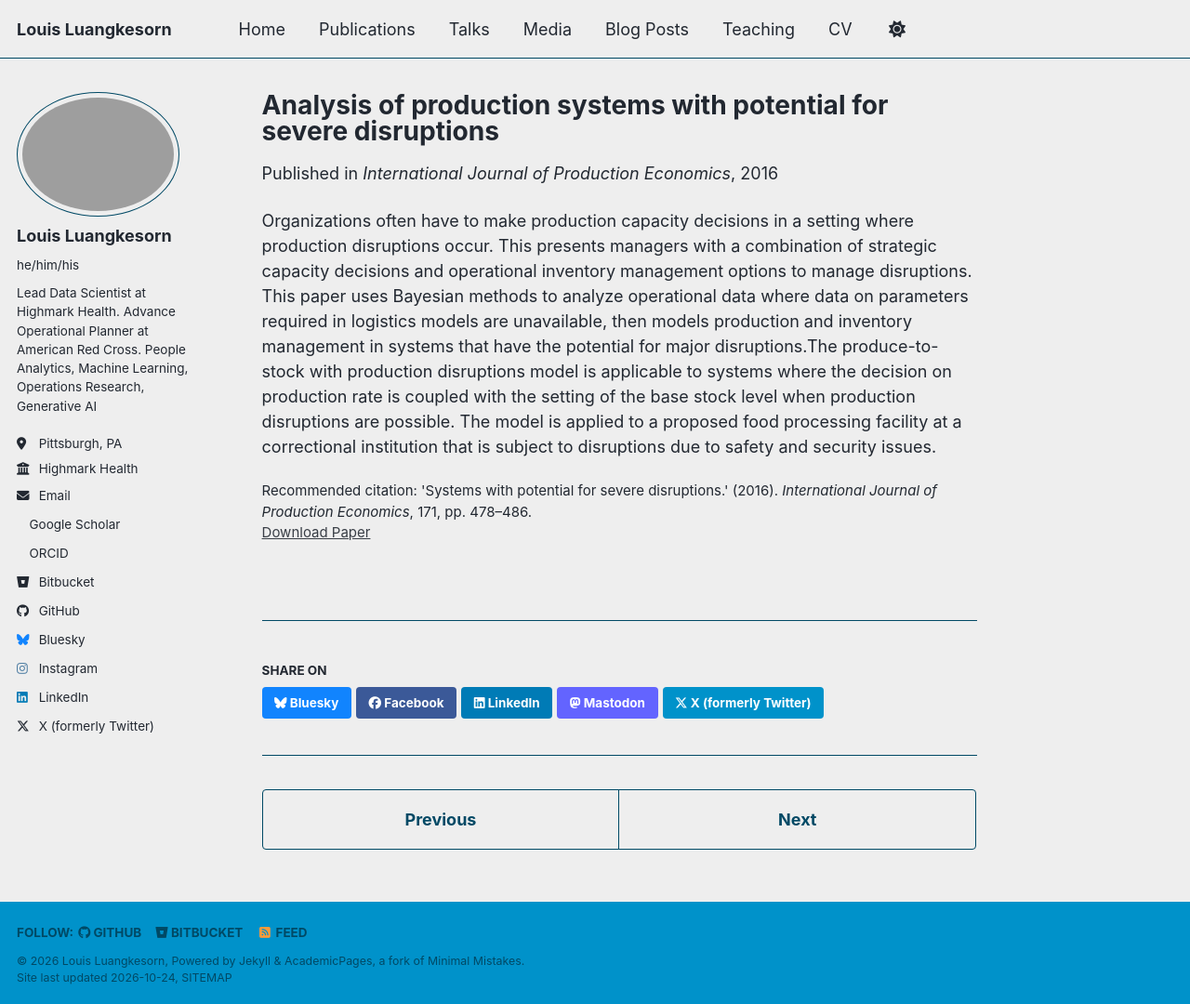
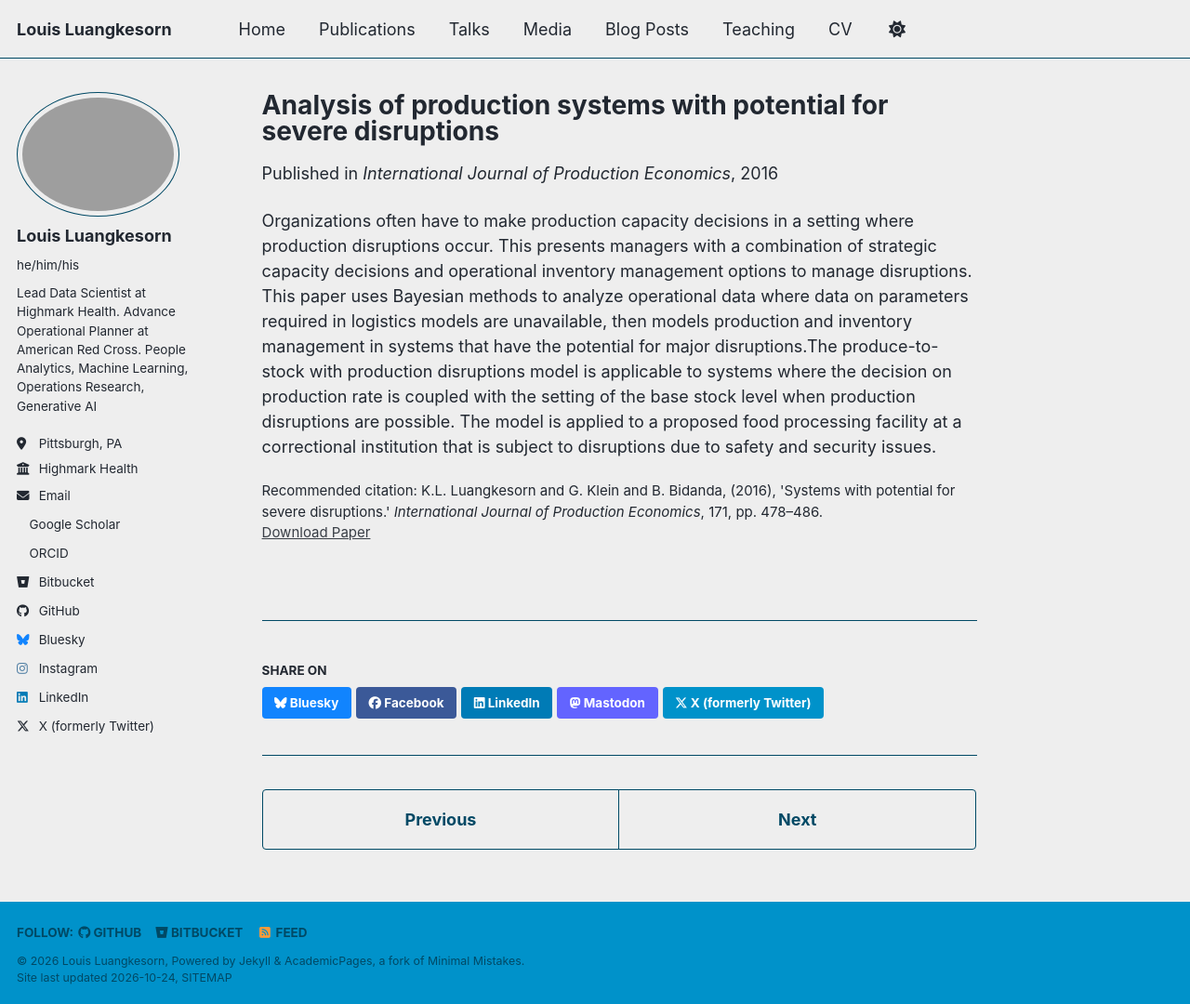
Before and after one commit to lluang/lluang.github.io, a Jekyll site: the page built from _publications/2016-01-01-systems-severe-disruptions.md, in a window 1280 px wide and 1080 px high. Shown: the whole window at 93% size. Built offline with Jekyll 4.4.1, drawn with Linux system fonts in a browser that asks for light colours; a style sheet for code colours, icons or effects is not loaded.

Commit message:
Corrected some citations

```diff
--- a/_publications/2016-01-01-systems-severe-disruptions.md
+++ b/_publications/2016-01-01-systems-severe-disruptions.md
@@ -7,7 +7,7 @@ excerpt: "The produce-to-stock with production disruptions model is applicable t
 date: 2016-01-01
 venue: "International Journal of Production Economics"
 paperurl: "https://doi.org/10.1016/j.ijpe.2015.09.014"
-citation: "'Systems with potential for severe disruptions.' (2016). <i>International Journal of Production Economics</i>, 171, pp. 478–486."
+citation: "K.L. Luangkesorn and G. Klein and B. Bidanda, (2016), 'Systems with potential for severe disruptions.' <i>International Journal of Production Economics</i>, 171, pp. 478–486."
 ---
 
 Organizations often have to make production capacity decisions in a setting where production disruptions occur. This presents managers with a combination of strategic capacity decisions and operational inventory management options to manage disruptions. This paper uses Bayesian methods to analyze operational data where data on parameters required in logistics models are unavailable, then models production and inventory management in systems that have the potential for major disruptions.The produce-to-stock with production disruptions model is applicable to systems where the decision on production rate is coupled with the setting of the base stock level when production disruptions are possible. The model is applied to a proposed food processing facility at a correctional institution that is subject to disruptions due to safety and security issues.
```
Also changed, not shown: _publications/2026-03-02-advance-operational-planning-red-cross.md (+1 -0 lines).
